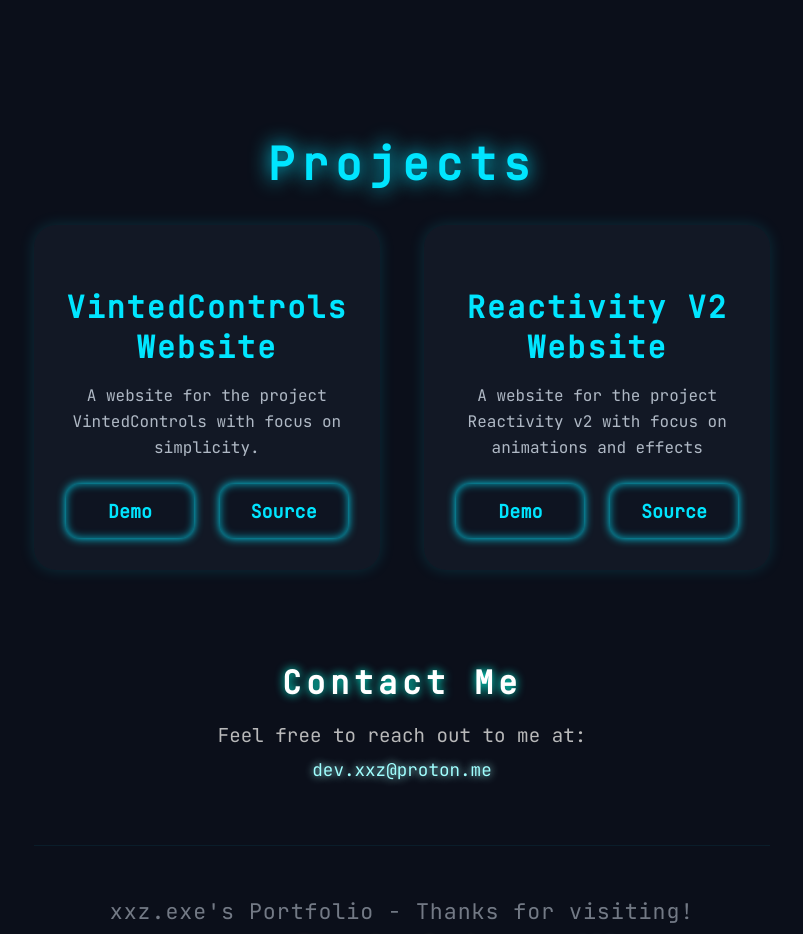
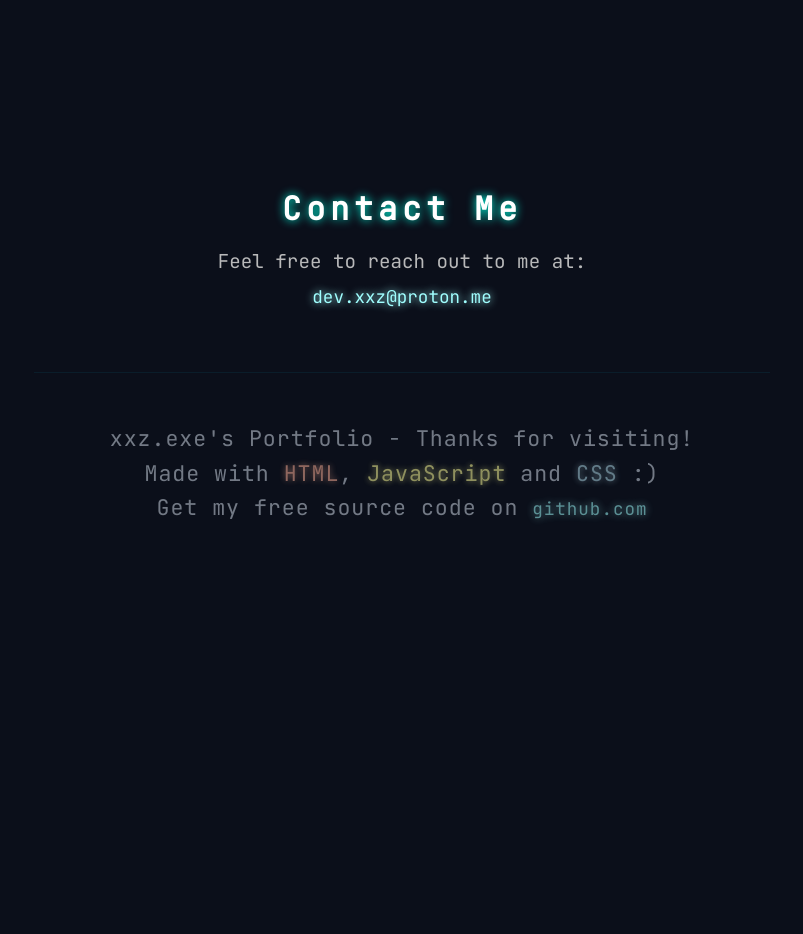
Before and after one commit to dev-xxz/Portfolio-Website-Open-Source, a plain HTML site: page index.html in a window 1280 px wide. Shown: the part 901-1835 px from the top of the page, without its empty margins (238-1041 px from the left). After the commit the page ends 1554 px from the top, so only its background shows below. Drawn offline with Linux system fonts and the light colour scheme.

Commit message:
Update index.html

```diff
--- a/index.html
+++ b/index.html
@@ -45,28 +45,6 @@
   </div>
 </section>
 
-  <section id="projects" class="projects">
-    <h2>Projects</h2>
-    <div class="projects-grid">
-      <div class="project-card">
-        <h3>VintedControls Website</h3>
-        <p>A website for the project VintedControls with focus on simplicity.</p>
-        <div class="project-buttons">
-          <a href="https://dev-xxz.github.io/Demos-Open-Source/" target="_blank">Demo</a>
-          <a href="https://github.com/dev-xxz/Demos-Open-Source" target="_blank">Source</a>
-        </div>
-      </div>
-      <div class="project-card">
-        <h3>Reactivity V2 Website</h3>
-        <p>A website for the project Reactivity v2 with focus on animations and effects</p>
-        <div class="project-buttons">
-          <a href="https://dev-xxz.github.io/Demos-Open-Source/" target="_blank">Demo</a>
-          <a href="https://github.com/dev-xxz/Demos-Open-Source" target="_blank">Source</a>
-        </div>
-      </div>
-    </div>
-  </section>
-
   <section id="contact" class="contact-section">
   <h2>Contact Me</h2>
   <p>Feel free to reach out to me at:</p>
```
